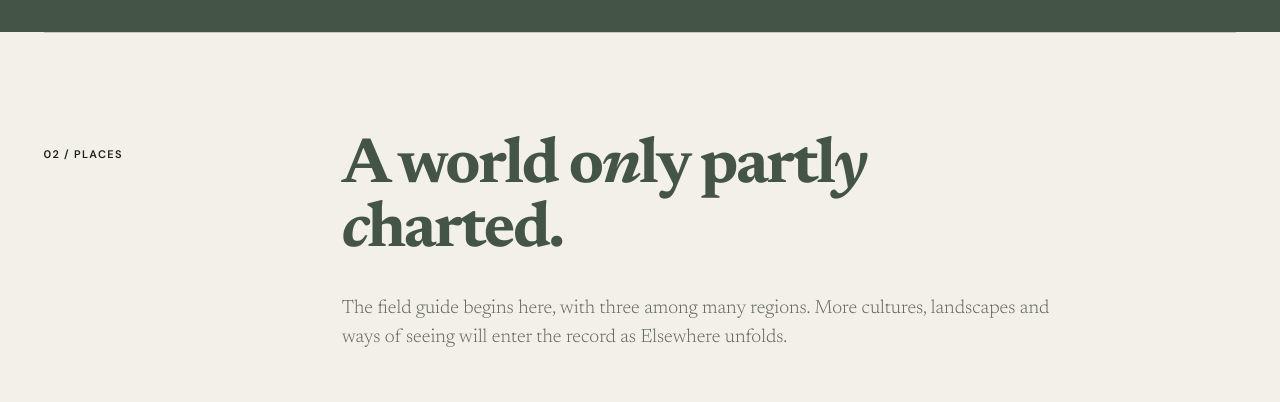
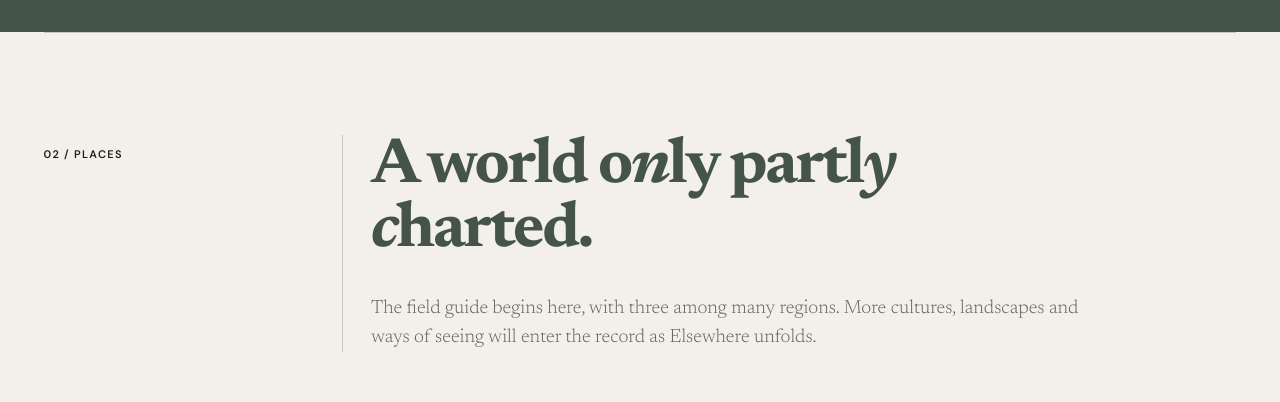
Before and after one commit to the-elsewhere-universe/wiki, a plain HTML site: page index.html in a window 1280 px wide. Shown: the part 1460-1862 px from the top of the page. Drawn offline with Linux system fonts and the light colour scheme.

Commit message:
Structure section titles with a subtle rule

```diff
--- a/assets/styles.css
+++ b/assets/styles.css
@@ -50,6 +50,7 @@ blockquote { font-weight:300; }
 .places,.field-index { padding:8vw 0 10vw; }
 .section-heading { display:grid; grid-template-columns:1fr 3fr; margin-bottom:5vw; }
 .section-heading h2 { max-width:9em; }
+.section-heading > h2,.section-heading-copy { border-left:1px solid var(--rule); padding-left:clamp(20px,2.2vw,36px); }
 .section-heading-copy > p { max-width:38em; margin:0; color:var(--muted); font:300 19px/1.5 var(--serif); }
 .place-grid { display:grid; grid-template-columns:1.15fr .85fr 1fr; gap:2vw; align-items:start; }
 .place-card:nth-child(2) { margin-top:8vw; }
```
